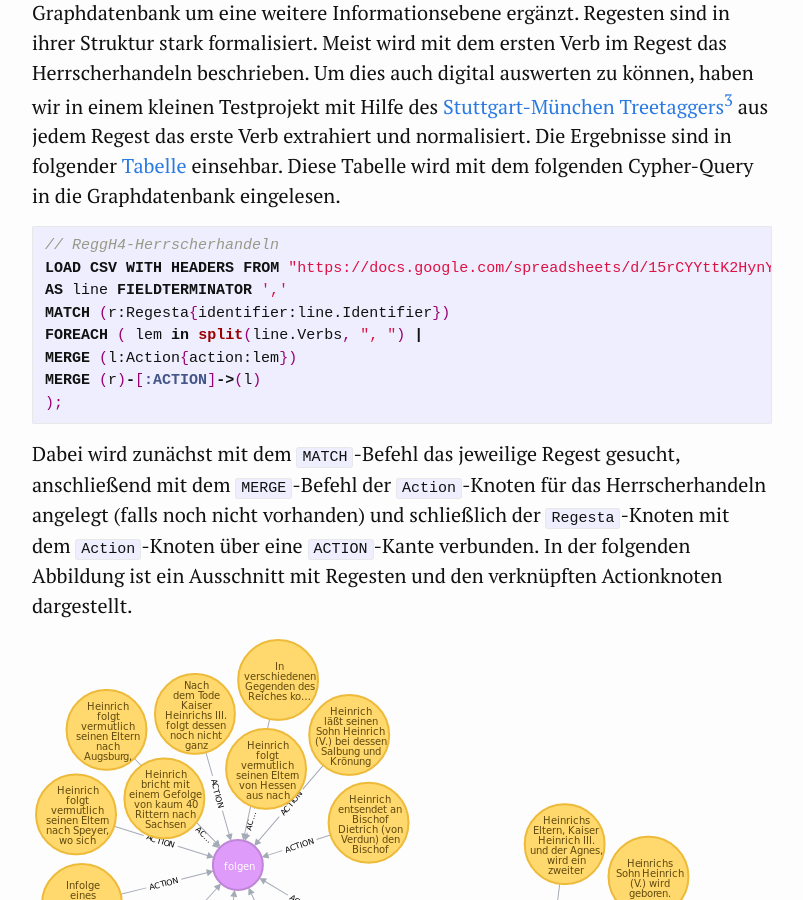
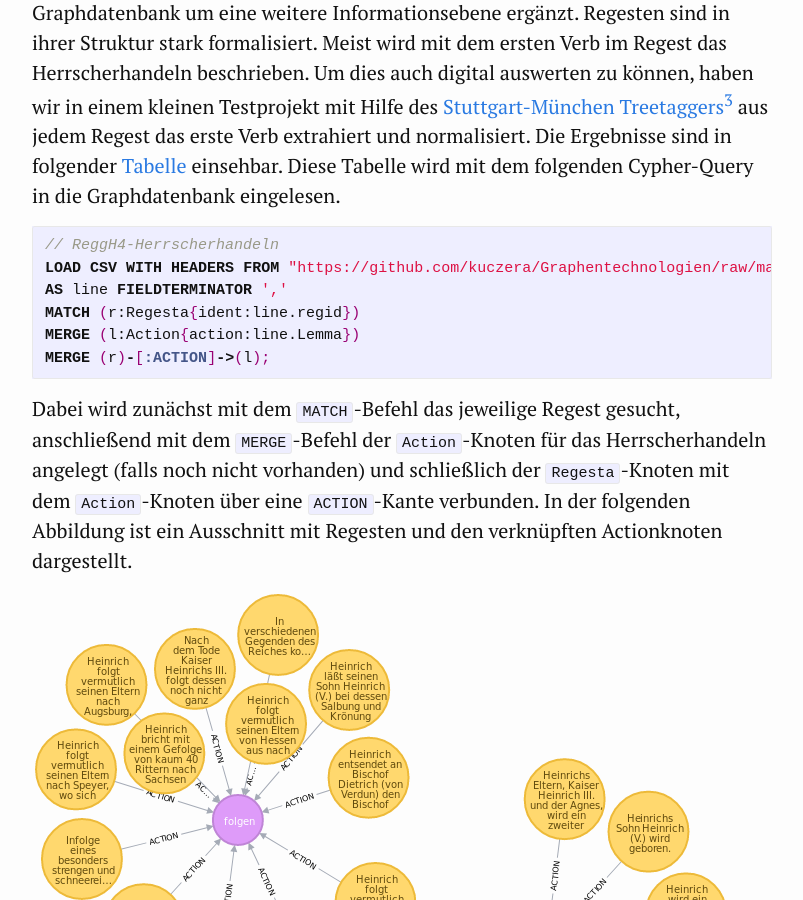
Before and after one commit to kuczera/Graphentechnologien, a Jekyll site: the page built from docs/20_Regestenmodellierung-im-Graphen.md, in a window 1280 px wide and 900 px high, scrolled down 12582 px. Shown: the whole window, without its empty margins (238-1041 px from the left). Built offline with Jekyll 4.4.1, drawn with Linux system fonts in a browser that asks for light colours.

Commit message:
Revert "Update 20_Regestenmodellierung-im-Graphen.md"
This reverts commit 5c5e61d872aef07cb2303398fbb54abda83788ff.

```diff
--- a/docs/20_Regestenmodellierung-im-Graphen.md
+++ b/docs/20_Regestenmodellierung-im-Graphen.md
@@ -229,13 +229,11 @@ Regesten sind in ihrer Struktur stark formalisiert. Meist wird mit dem ersten Ve
 
 ~~~cypher
 // ReggH4-Herrscherhandeln
-LOAD CSV WITH HEADERS FROM "https://docs.google.com/spreadsheets/d/15rCYYttK2HynYiZHVX_BKE1skGXM2LWc4pCUycQPm6M/export?format=csv&id=15rCYYttK2HynYiZHVX_BKE1skGXM2LWc4pCUycQPm6M&gid=71724782"
+LOAD CSV WITH HEADERS FROM "https://github.com/kuczera/Graphentechnologien/raw/master/data/ReggH4-Verben.csv"
 AS line FIELDTERMINATOR ','
-MATCH (r:Regesta{identifier:line.Identifier})
-FOREACH ( lem in split(line.Verbs, ", ") |
-MERGE (l:Action{action:lem})
-MERGE (r)-[:ACTION]->(l)
-);
+MATCH (r:Regesta{ident:line.regid})
+MERGE (l:Action{action:line.Lemma})
+MERGE (r)-[:ACTION]->(l);
 ~~~
 
 Dabei wird zunächst mit dem `MATCH`-Befehl das jeweilige Regest gesucht, anschließend mit dem `MERGE`-Befehl der `Action`-Knoten für das Herrscherhandeln angelegt (falls noch nicht vorhanden) und schließlich der `Regesta`-Knoten mit dem `Action`-Knoten über eine `ACTION`-Kante verbunden. In der folgenden Abbildung ist ein Ausschnitt mit Regesten und den verknüpften Actionknoten dargestellt.
```
